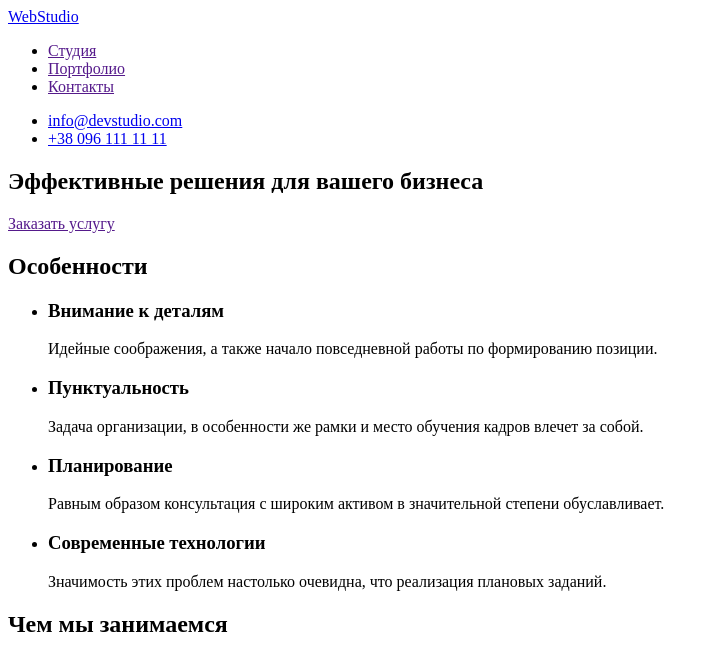
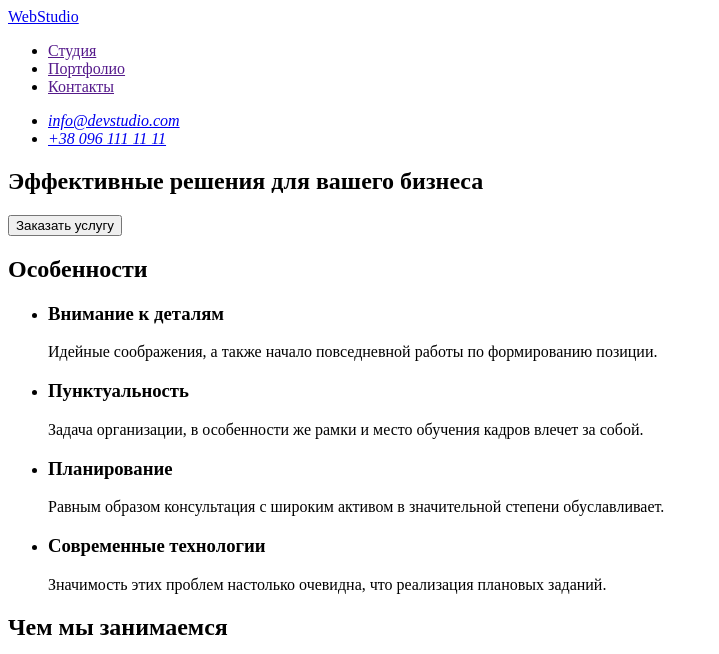
Before and after one commit to ABarchuk1976/goit-markup-hw-01, a plain HTML site: page index.html in a window 1280 px wide. Shown: the top 654 px of the page, without its empty margins (0-719 px from the left). Drawn offline with Linux system fonts and the light colour scheme.

Commit message:
Changes with images and change with button

```diff
--- a/index.html
+++ b/index.html
@@ -4,7 +4,7 @@
     <meta charset="UTF-8" />
     <meta http-equiv="X-UA-Compatible" content="IE=edge" />
     <meta name="viewport" content="width=device-width, initial-scale=1.0" />
-    <title lang="en">WebStudio</title>
+    <title>Студия</title>
   </head>
   <body>
     <!-- Header -->
@@ -25,7 +25,9 @@
             <a href="">Контакты</a>
           </li>
         </ul>
-        <!-- Link to tel: and malto: -->
+      </nav>
+      <!-- Link to tel: and malto: -->
+      <address>
         <ul>
           <li>
             <a href="mailto:info@devstudio.com">info@devstudio.com</a>
@@ -34,14 +36,14 @@
             <a href="tel:+380961111111">+38 096 111 11 11</a>
           </li>
         </ul>
-      </nav>
+      </address>
     </header>
     <main>
       <!-- Hero -->
       <section>
         <h1 class="">Эффективные решения для вашего бизнеса</h1>
         <!-- Just now it's link look like button -->
-        <a href="">Заказать услугу</a>
+        <button type="button">Заказать услугу</button>
       </section>
       <section>
         <!-- About peculiarities -->
```
Also changed, not shown: images/about-us-1.jpg, images/about-us-2.jpg, images/about-us-3.jpg, images/our-team-person-1.jpg, images/our-team-person-2.jpg, images/our-team-person-3.jpg, images/our-team-person-4.jpg.
